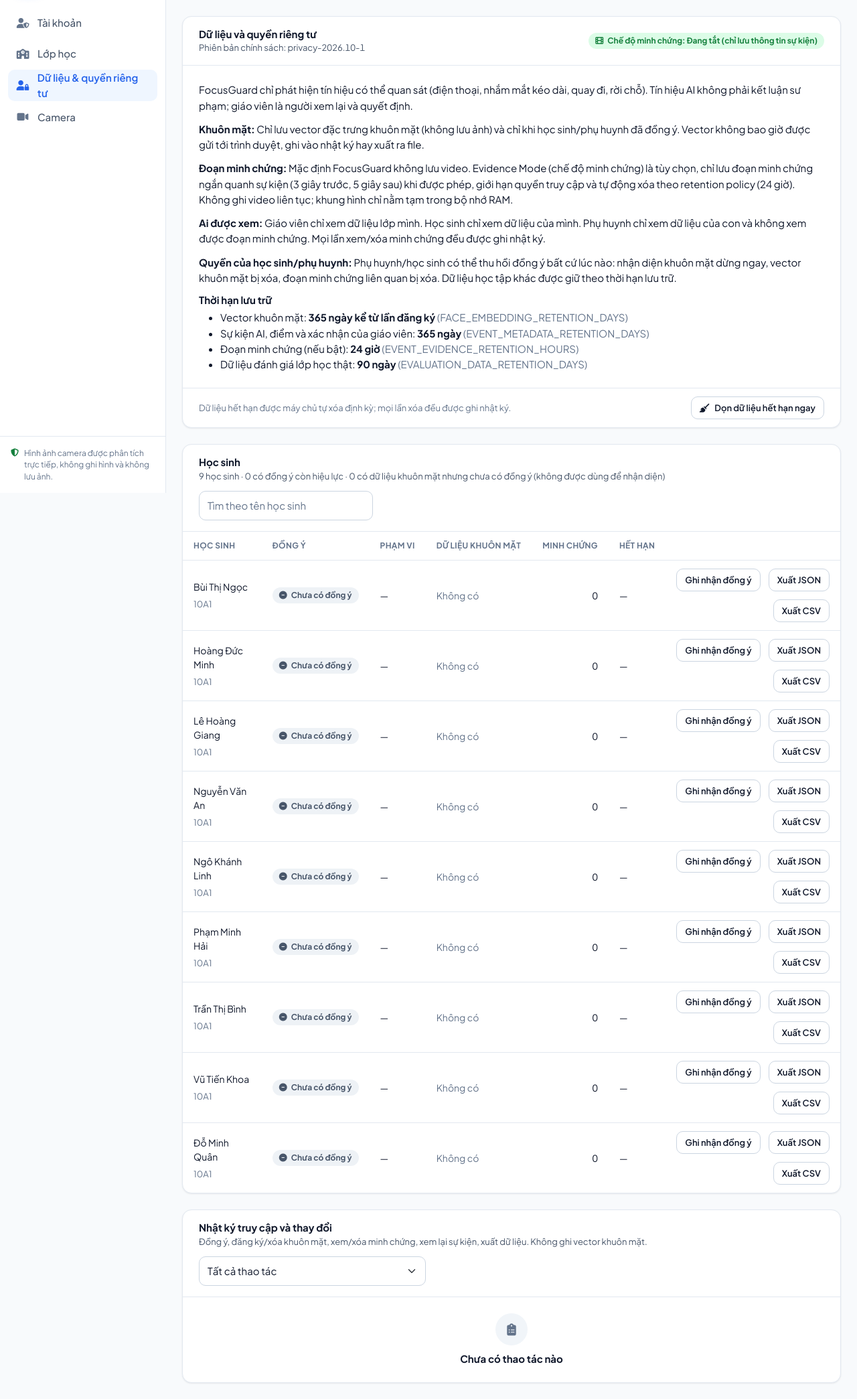
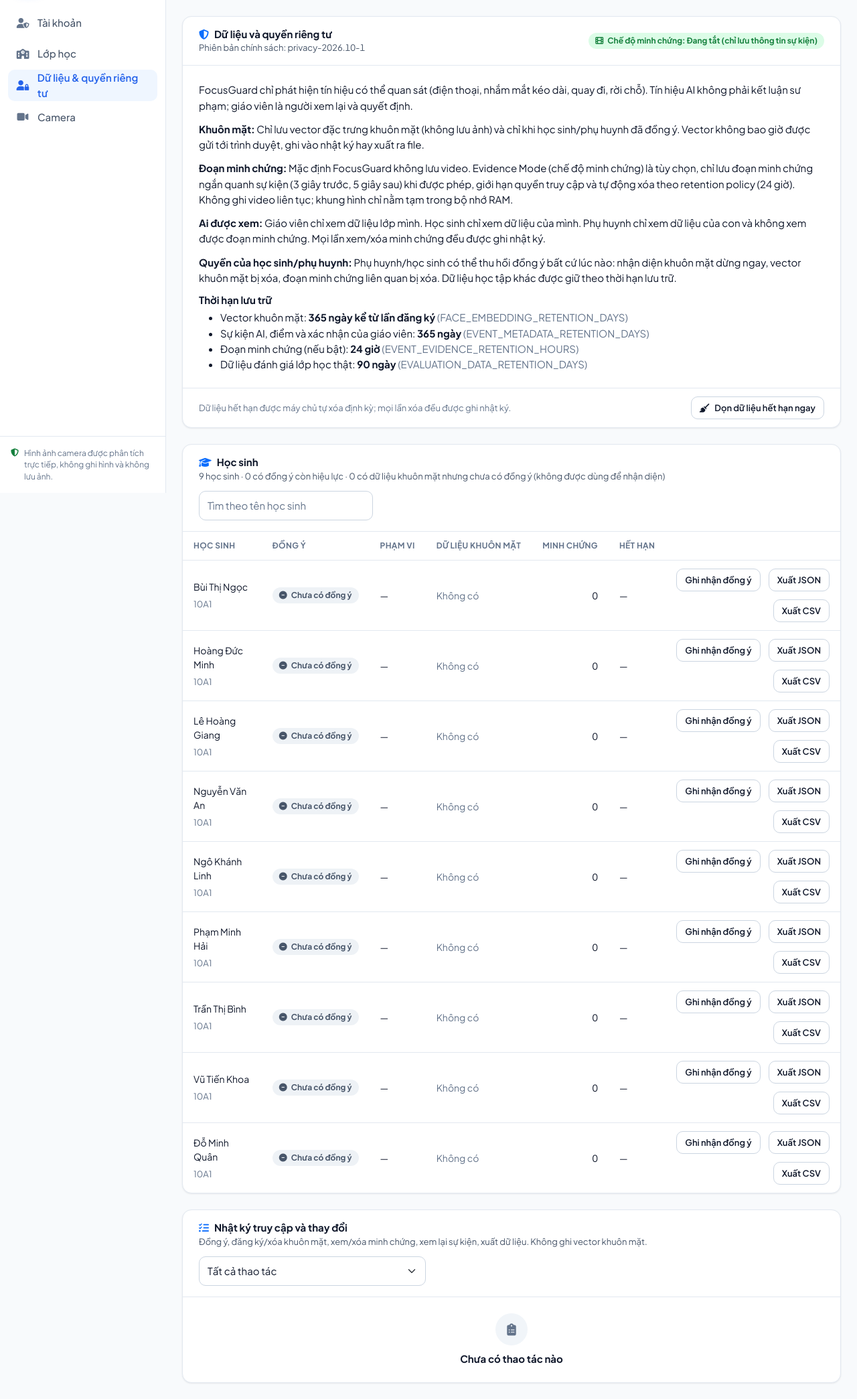
Before and after one commit to bk20006baolong1-ship-it/FocusguardAI, a Flask app: page /admin/privacy in a window 1280 px wide. Shown: the part 64-2153 px from the top of the page at 67% size. Run offline with Flask 3, Linux system fonts and the light colour scheme; the visitor is signed in with stand-in values (Sample User, id 1); data comes from the database, SQL or seed files in the repository; data that the repository does not hold is empty; some libraries are stand-ins or nearby versions.

Commit message:
feat(ui): add modern card icons and polish admin page layout

```diff
--- a/templates/admin.html
+++ b/templates/admin.html
@@ -10,7 +10,7 @@
   <section class="fg-card" aria-labelledby="usersTitle">
     <div class="fg-card-header">
       <div>
-        <h2 class="fg-card-title" id="usersTitle">Tài khoản người dùng</h2>
+        <h2 class="fg-card-title" id="usersTitle"><i class="fa-solid fa-users-gear me-2 text-primary" aria-hidden="true"></i>Tài khoản người dùng</h2>
         <p class="fg-caption mb-0" id="usersSub">Đang tải…</p>
       </div>
       <button type="button" class="btn btn-primary" id="userAdd"><i class="fa-solid fa-plus" aria-hidden="true"></i>Thêm tài khoản</button>
@@ -41,7 +41,7 @@
   <section class="fg-card" aria-labelledby="classesTitle">
     <div class="fg-card-header">
       <div>
-        <h2 class="fg-card-title" id="classesTitle">Lớp học</h2>
+        <h2 class="fg-card-title" id="classesTitle"><i class="fa-solid fa-school me-2 text-primary" aria-hidden="true"></i>Lớp học</h2>
         <p class="fg-caption mb-0" id="classesSub">Đang tải…</p>
       </div>
       <button type="button" class="btn btn-primary" id="classAdd"><i class="fa-solid fa-plus" aria-hidden="true"></i>Thêm lớp</button>
@@ -54,7 +54,7 @@
   <section class="fg-card" aria-labelledby="policyTitle">
     <div class="fg-card-header">
       <div>
-        <h2 class="fg-card-title" id="policyTitle">{{ policy.title }}</h2>
+        <h2 class="fg-card-title" id="policyTitle"><i class="fa-solid fa-shield-halved me-2 text-primary" aria-hidden="true"></i>{{ policy.title }}</h2>
         <p class="fg-caption mb-0">Phiên bản chính sách: <span class="fg-num">{{ policy.policy_version }}</span></p>
       </div>
       <span class="fg-badge" data-tone="{{ 'warning' if evidence_enabled else 'success' }}"><i class="fa-solid fa-film" aria-hidden="true"></i>Chế độ minh chứng: {{ policy.evidence_state }}</span>
@@ -81,7 +81,7 @@
   <section class="fg-card" aria-labelledby="privacyStudentsTitle">
     <div class="fg-card-header">
       <div>
-        <h2 class="fg-card-title" id="privacyStudentsTitle">Học sinh</h2>
+        <h2 class="fg-card-title" id="privacyStudentsTitle"><i class="fa-solid fa-graduation-cap me-2 text-primary" aria-hidden="true"></i>Học sinh</h2>
         <p class="fg-caption mb-0" id="privacySub">Đang tải…</p>
       </div>
       <div style="min-width: min(260px, 100%);">
@@ -95,7 +95,7 @@
   <section class="fg-card" aria-labelledby="auditTitle">
     <div class="fg-card-header">
       <div>
-        <h2 class="fg-card-title" id="auditTitle">Nhật ký truy cập và thay đổi</h2>
+        <h2 class="fg-card-title" id="auditTitle"><i class="fa-solid fa-list-check me-2 text-primary" aria-hidden="true"></i>Nhật ký truy cập và thay đổi</h2>
         <p class="fg-caption mb-0">Đồng ý, đăng ký/xóa khuôn mặt, xem/xóa minh chứng, xem lại sự kiện, xuất dữ liệu. Không ghi vector khuôn mặt.</p>
       </div>
       <div>
```
